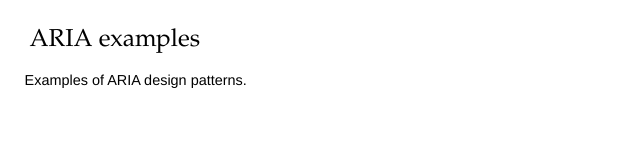
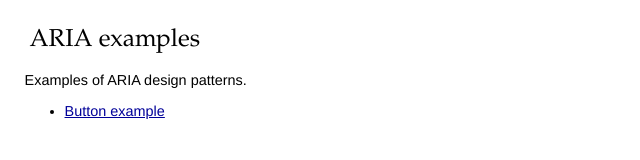
Before and after one commit to LJWatson/design-patterns, a plain HTML site: page index.html in a window 1280 px wide. Shown: the whole page, without its empty margins (0-640 px from the left). Drawn offline with Linux system fonts and the light colour scheme; files that its build step writes are made by us from their sources.

Commit message:
Added link to button example on index page.

```diff
--- a/index.html
+++ b/index.html
@@ -12,5 +12,9 @@
 
 <p>Examples of ARIA design patterns.</p>
 
+<ul>
+<li><a href="http://ljwatson.github.io/ARIA-examples/button-example/buttons.html">Button example</a></li>
+</ul>
+
 </body>
 </html>
```
